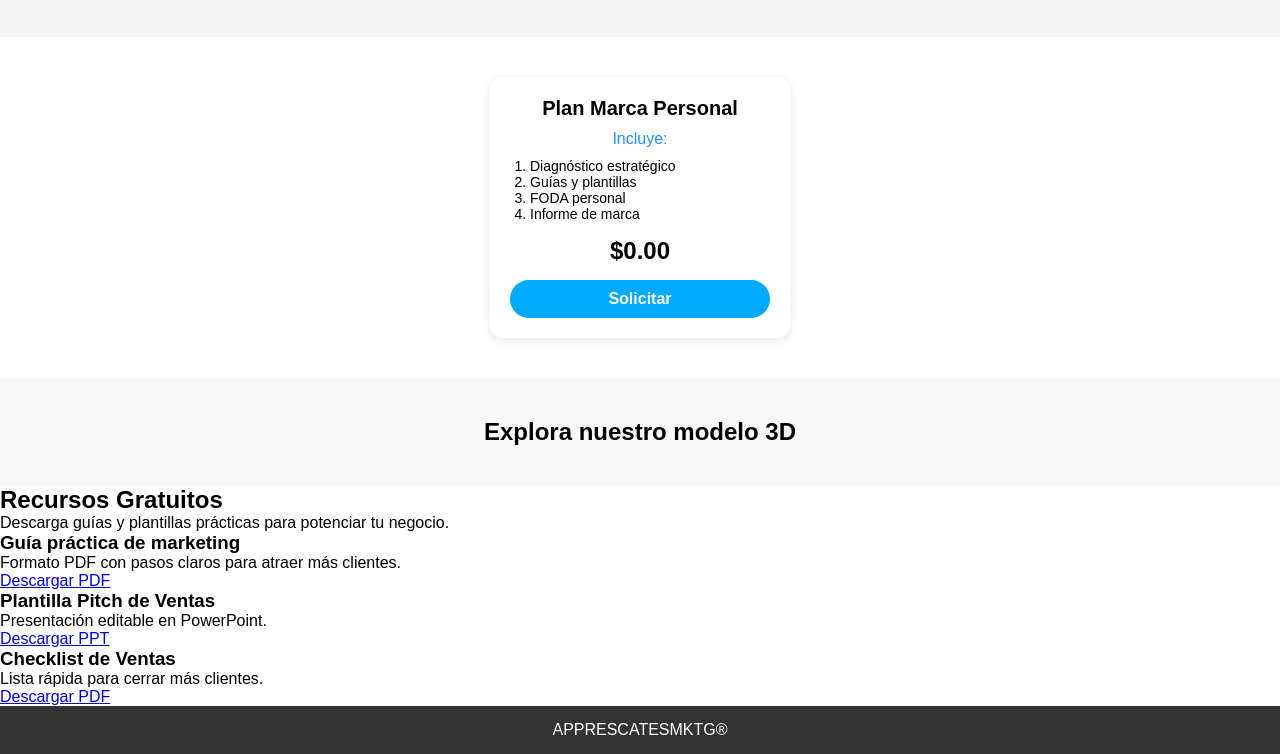
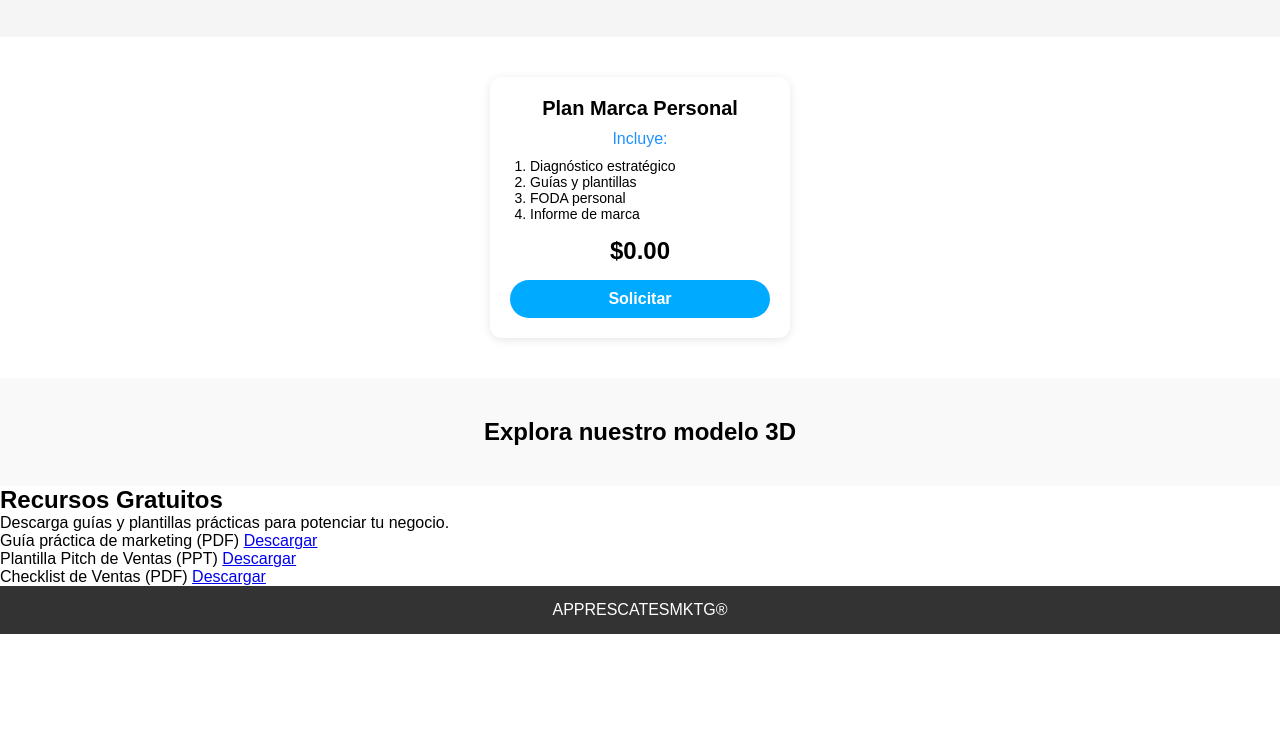
Before and after one commit to pub369/apprescatemktg, a plain HTML site: page index.html in a window 1280 px wide. Shown: the part 1128-1882 px from the top of the page. After the commit the page ends 1762 px from the top, so only its background shows below. Drawn offline with nearby package versions, Linux system fonts and the light colour scheme.

Commit message:
actualizo descargas

```diff
--- a/index.html
+++ b/index.html
@@ -230,38 +230,46 @@
       exposure="1">
     </model-viewer>
   </section>
-  <section class="recursos">
-  <h2>Recursos Gratuitos</h2>
-  <p>Descarga guías y plantillas prácticas para potenciar tu negocio.</p>
+ <section class="descargas">
+  <div class="descargas-box">
+    <h2>Recursos Gratuitos</h2>
+    <p class="descargas-subtitle">
+      Descarga guías y plantillas prácticas para potenciar tu negocio.
+    </p>
 
-  <div class="recursos-grid">
-
-    <div class="recurso-card">
-      <h3>Guía práctica de marketing</h3>
-      <p>Formato PDF con pasos claros para atraer más clientes.</p>
-      <a href="/downloads/guia-marketing.pdf" download class="recurso-btn">
-        Descargar PDF
+    <div class="descarga-item">
+      <span class="descarga-texto">
+        Guía práctica de marketing (PDF)
+      </span>
+      <a href="/downloads/guia-marketing.pdf" download>
+        Descargar
       </a>
     </div>
 
-    <div class="recurso-card">
-      <h3>Plantilla Pitch de Ventas</h3>
-      <p>Presentación editable en PowerPoint.</p>
-      <a href="/downloads/plantilla-pitch.pptx" download class="recurso-btn">
-        Descargar PPT
+    <div class="descarga-item">
+      <span class="descarga-texto">
+        Plantilla Pitch de Ventas (PPT)
+      </span>
+      <a href="/downloads/plantilla-pitch.pptx" download>
+        Descargar
       </a>
     </div>
 
-    <div class="recurso-card">
-      <h3>Checklist de Ventas</h3>
-      <p>Lista rápida para cerrar más clientes.</p>
-      <a href="/downloads/checklist-ventas.pdf" download class="recurso-btn">
-        Descargar PDF
+    <div class="descarga-item">
+      <span class="descarga-texto">
+        Checklist de Ventas (PDF)
+      </span>
+      <a href="/downloads/checklist-ventas.pdf" download>
+        Descargar
       </a>
     </div>
 
   </div>
 </section>
+
+
+
+
 
   <!-- FOOTER -->
   <footer>
```
